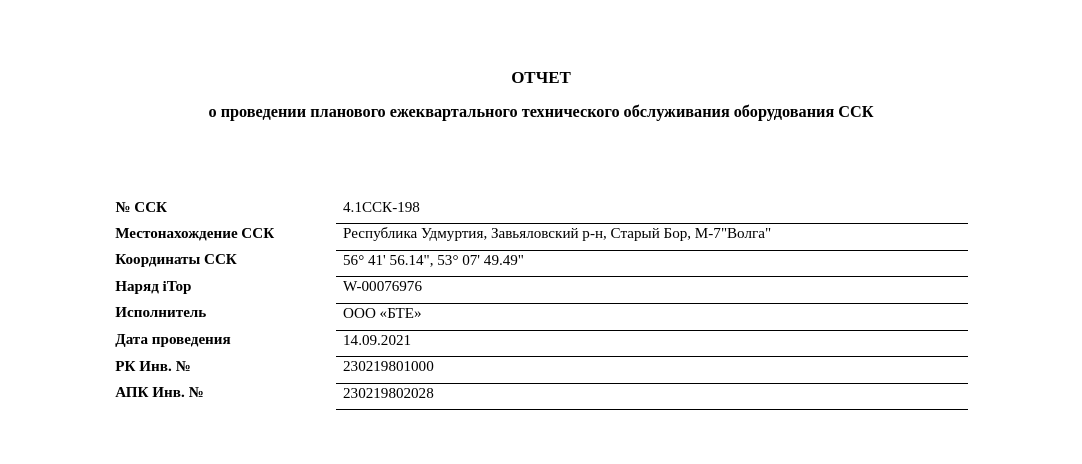
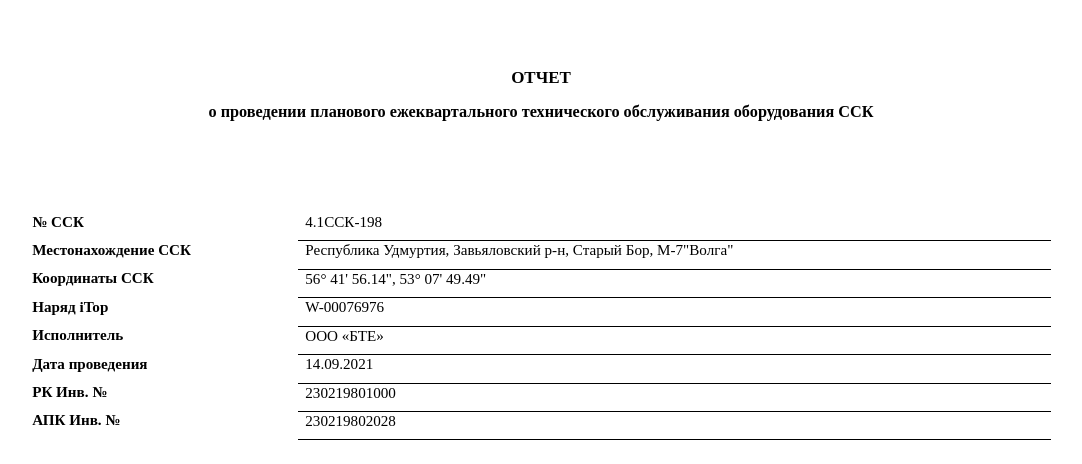
Before and after one commit to timur-svoboda/html2pdf, a plain HTML site: page index.html in a window 1280 px wide. Shown: the whole page, without its empty margins (99-1181 px from the left). Drawn offline with Linux system fonts and the light colour scheme.

Commit message:
Update 2022-01-21T21:30:54.242Z

```diff
--- a/css/main.css
+++ b/css/main.css
@@ -1,2 +1,2 @@
-body{margin:0}.front__wrapper{margin:0 auto;padding-top:1.5cm}.front__title{font-size:.45cm;margin-bottom:.4cm;text-align:center}.front__subtitle{font-size:.43cm;font-weight:600;margin-top:0;text-align:center}.front__table{border-collapse:collapse;margin:2cm auto 0}.front__table-cell{font-size:.4cm;padding-bottom:.2cm;vertical-align:top}.front__table-cell--first{font-weight:700;width:5.8cm}.front__table-cell--second{border-bottom:.026cm solid #000;padding-left:.2cm;width:16.5cm}
+body{margin:0}.front__wrapper{margin:0 auto;padding-top:1.5cm}.front__title{font-size:.45cm;margin-bottom:.4cm;text-align:center}.front__subtitle{font-size:.43cm;font-weight:600;margin-top:0;text-align:center}.front__table{border-collapse:collapse;margin:2.4cm auto 0}.front__table-cell{font-size:.4cm;padding-bottom:.25cm;vertical-align:top}.front__table-cell--first{font-weight:700;width:7cm}.front__table-cell--second{border-bottom:.026cm solid #000;padding-left:.2cm;width:19.7cm}
 /*# sourceMappingURL=main.css.map */
```
Also changed, not shown: 1 other file.
